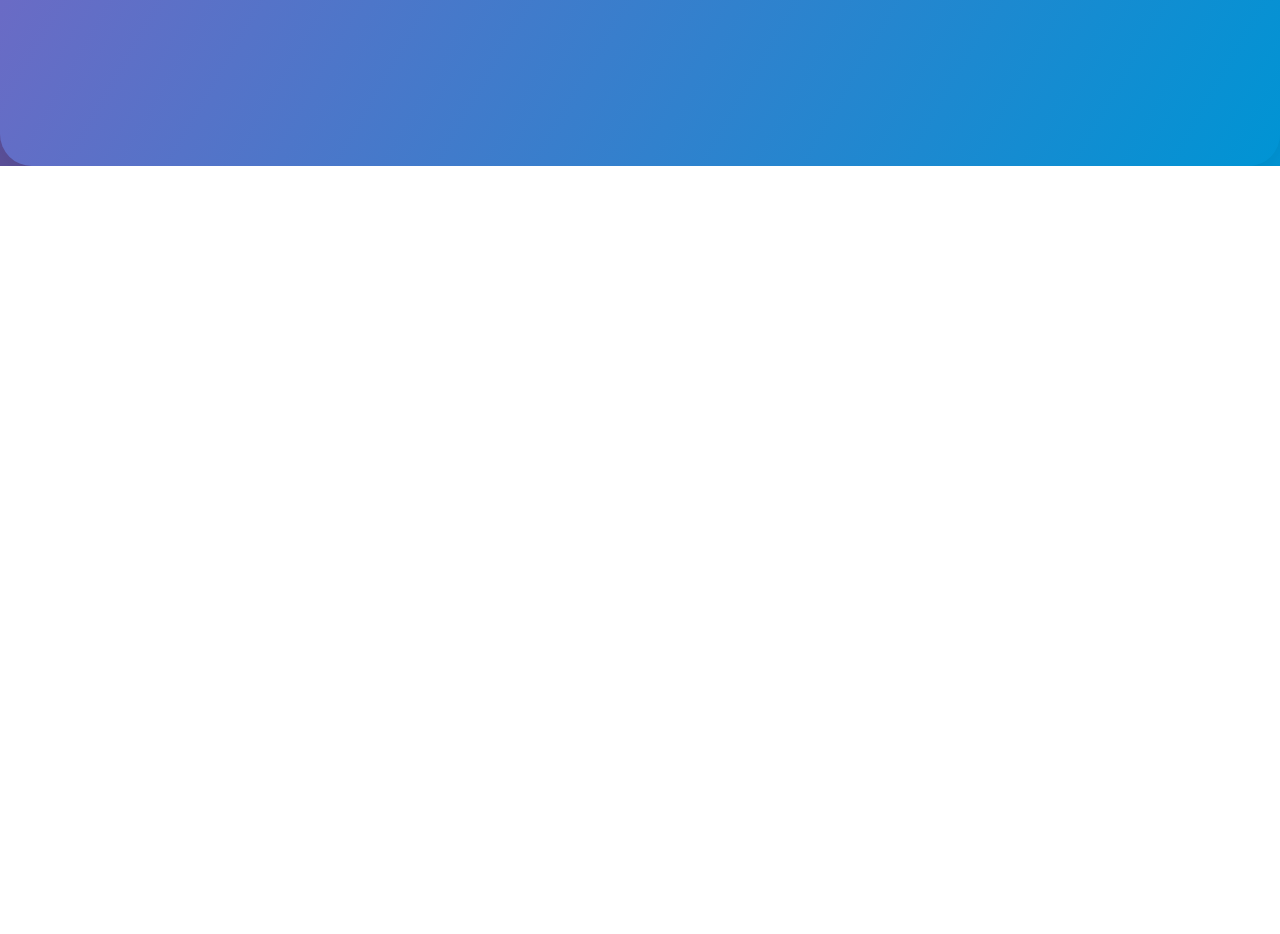
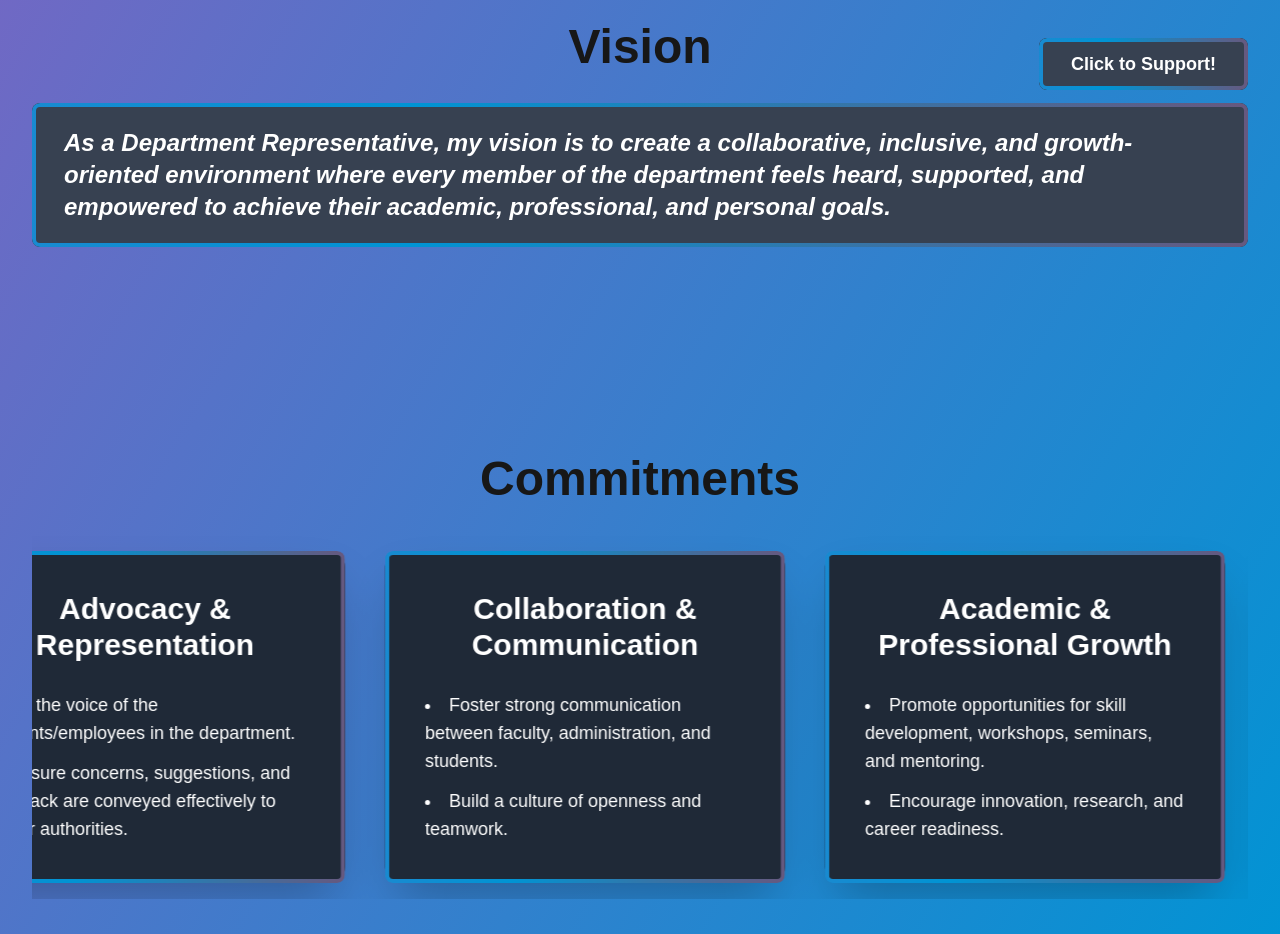
Before and after one commit to rahulkumarpahwa/harkiratkaur, a Next.js app: page / in a window 1280 px wide. Shown: the part 678-1612 px from the top of the page. Before the commit the page ends 844 px from the top, so only its background shows below. Built offline with nearby package versions, Linux system fonts and the light colour scheme.

Commit message:
added vision, commitments and drag button

```diff
--- a/src/app/globals.css
+++ b/src/app/globals.css
@@ -1,3 +1,16 @@
+@keyframes horizontal-scroll {
+  0% {
+    transform: translateX(0);
+  }
+  100% {
+    transform: translateX(-50%);
+  }
+}
+
+.animate-horizontal-scroll {
+  animation: horizontal-scroll 40s linear infinite;
+  will-change: transform;
+}
 /* Animated border for support button */
 .animated-border {
   position: relative;
--- a/src/app/page.tsx
+++ b/src/app/page.tsx
@@ -2,8 +2,24 @@
 
 import Image from "next/image";
 import { useEffect, useState } from "react";
+import Vision from "@/components/Vision";
+import { useRef } from "react";
+import Card from "@/components/Card";
 
 export default function Home() {
+  const visionRef = useRef<HTMLDivElement>(null);
+  const [showFloating, setShowFloating] = useState(false);
+
+  useEffect(() => {
+    const handleScroll = () => {
+      if (!visionRef.current) return;
+      const rect = visionRef.current.getBoundingClientRect();
+      setShowFloating(rect.top < window.innerHeight && rect.bottom > 0);
+    };
+    window.addEventListener("scroll", handleScroll);
+    handleScroll();
+    return () => window.removeEventListener("scroll", handleScroll);
+  }, []);
   // Typewriter effect for 'Harkirat Kaur'
   const [typed, setTyped] = useState("");
   const [show, setShow] = useState(true);
@@ -33,7 +49,9 @@ export default function Home() {
   }, [show]);
 
   return (
-    <div className="main-bg flex flex-col md:flex-row items-center justify-center min-h-screen p-8 gap-8">
+    <div className="main-bg flex flex-col min-h-screen p-8 gap-8">
+      {/* Left: Animated Show/Hide Text */}
+      <div className="flex flex-col md:flex-row items-center justify-center gap-8">
         {/* Left: Animated Show/Hide Text */}
         <div className="flex-1 flex items-center justify-center">
           <div className="flex flex-col items-center md:items-start">
@@ -75,5 +93,23 @@ export default function Home() {
           />
         </div>
       </div>
+      {/* Vision Section */}
+      <div ref={visionRef} className="mt-20 w-full flex justify-center">
+        <Vision />
+      </div>
+      {/* Floating Support Button */}
+      {showFloating && (
+        <button
+          className="fixed right-8 bottom-8 z-50 px-8 py-3 text-lg font-bold rounded-lg bg-gray-700 text-white overflow-hidden animated-border"
+          style={{ isolation: "isolate" }}
+        >
+          <span className="relative z-10">Click to Support!</span>
+        </button>
+      )}
+      {/* Commitments Section */}
+      <div className="mt-20 w-full flex justify-center">
+        <Card />
+      </div>
+    </div>
   );
 }
--- /dev/null
+++ b/src/components/Card.tsx
@@ -0,0 +1,32 @@
+"use client";
+import commitments from "@/utils/commitments.json";
+
+export default function Card() {
+  return (
+    <section className="w-full max-w-7xl mx-auto py-12">
+      <h2 className="text-4xl md:text-5xl font-extrabold text-foreground mb-8 text-center">
+        Commitments
+      </h2>
+      <div className="relative overflow-x-auto">
+        <div
+          className="flex gap-10 animate-horizontal-scroll py-4"
+          style={{ minWidth: "1200px" }}
+        >
+          {Object.entries(commitments).map(([title, points]) => (
+            <div
+              key={title}
+              className="min-w-[400px] max-w-[500px] bg-gray-800 text-white rounded-2xl p-10 shadow-2xl flex flex-col gap-5 animated-border"
+            >
+              <h3 className="text-3xl font-bold mb-2 text-center">{title}</h3>
+              <ul className="list-disc list-inside space-y-3 text-lg">
+                {(points as string[]).map((point, idx) => (
+                  <li key={idx}>{point}</li>
+                ))}
+              </ul>
+            </div>
+          ))}
+        </div>
+      </div>
+    </section>
+  );
+}
--- /dev/null
+++ b/src/components/Vision.tsx
@@ -0,0 +1,14 @@
+"use client";
+
+export default function Vision() {
+  return (
+    <section className="flex flex-col items-center justify-center py-12">
+      <h2 className="text-4xl md:text-5xl font-extrabold text-foreground mb-8">
+        Vision
+      </h2>
+      <div className="animated-border bg-gray-700 text-white px-8 py-6 rounded-lg text-2xl font-semibold italic">
+        As a Department Representative, my vision is to create a collaborative, inclusive, and growth-oriented environment where every member of the department feels heard, supported, and empowered to achieve their academic, professional, and personal goals.
+      </div>
+    </section>
+  );
+}
--- /dev/null
+++ b/src/utils/commitments.json
@@ -0,0 +1,21 @@
+{
+    "Advocacy & Representation": [
+        "Be the voice of the students/employees in the department.",
+        "Ensure concerns, suggestions, and feedback are conveyed effectively to higher authorities."
+    ],
+    "Collaboration & Communication": [
+        "Foster strong communication between faculty, administration, and students.",
+        "Build a culture of openness and teamwork."
+    ],
+    "Academic & Professional Growth": [
+        "Promote opportunities for skill development, workshops, seminars, and mentoring.",
+        "Encourage innovation, research, and career readiness."
+    ],
+    "Student/Employee Welfare": [
+        "Ensure that the environment in the department is inclusive, supportive, and motivating.",
+        "Take initiatives for well-being, mental health, and community building."
+    ],
+    "Sustainable Development of the Department": [
+        "Contribute ideas for the long-term progress of the department (academic quality, infrastructure, recognition)."
+    ]
+}
```
Lines whose indentation alone changed are shown as unchanged.
